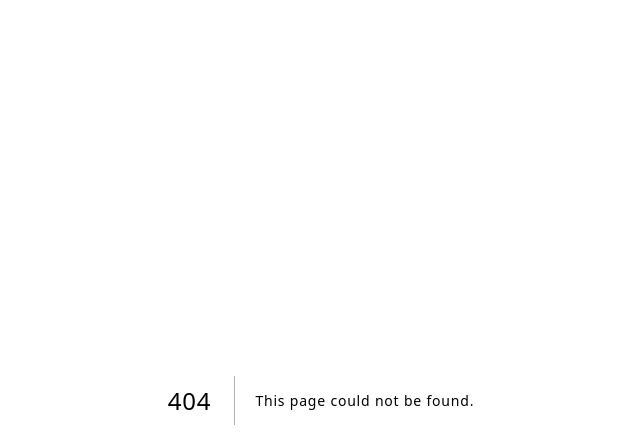
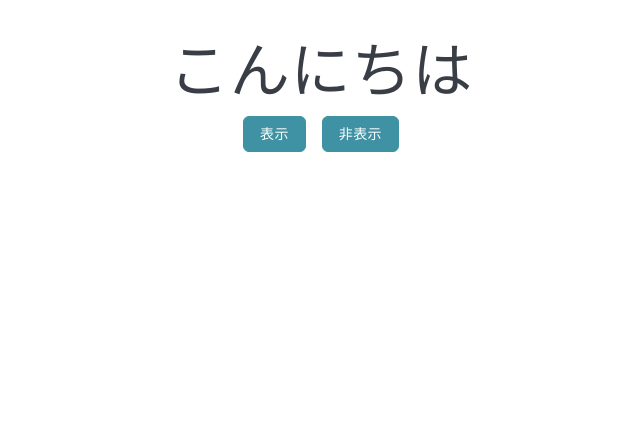
Before and after one commit to my1105/todo-sample, a Next.js app: page /practice/03 in a window 1280 px wide. Before the commit this address had no page. Shown: the top 448 px of the page, without its empty margins (319-959 px from the left). Built offline with nearby package versions, Linux system fonts and the light colour scheme; what tailwindcss-scoped-groups would draw is missing.

Commit message:
表示・非表示

```diff
--- /dev/null
+++ b/src/pages/practice/03.tsx
@@ -0,0 +1,38 @@
+import { NextPage } from "next";
+import { useState } from "react";
+
+
+import Button from "@/components/common/parts/Button";
+
+
+
+const Page: NextPage = () => {
+
+  const [isHidden, setIsHidden] = useState(false);
+
+  const handleClickIndicate = () => {
+    setIsHidden(false);
+  };
+
+  const handleClickHidden = () => {
+    setIsHidden(true);
+  };
+
+
+  return(
+    <div className="mx-auto mt-10 max-w-4xl">
+      <div className="flex justify-center">
+        <div>
+          {!isHidden && <h2 className="mb-4 text-6xl">こんにちは</h2>}
+
+          <div className="flex justify-center gap-x-4">
+            <Button onClick={ handleClickIndicate} label="表示" variant="primary" />
+            <Button onClick={ handleClickHidden} label="非表示" variant="primary" />
+          </div>
+        </div>
+      </div>
+    </div>
+);
+};
+
+export default Page;
```
